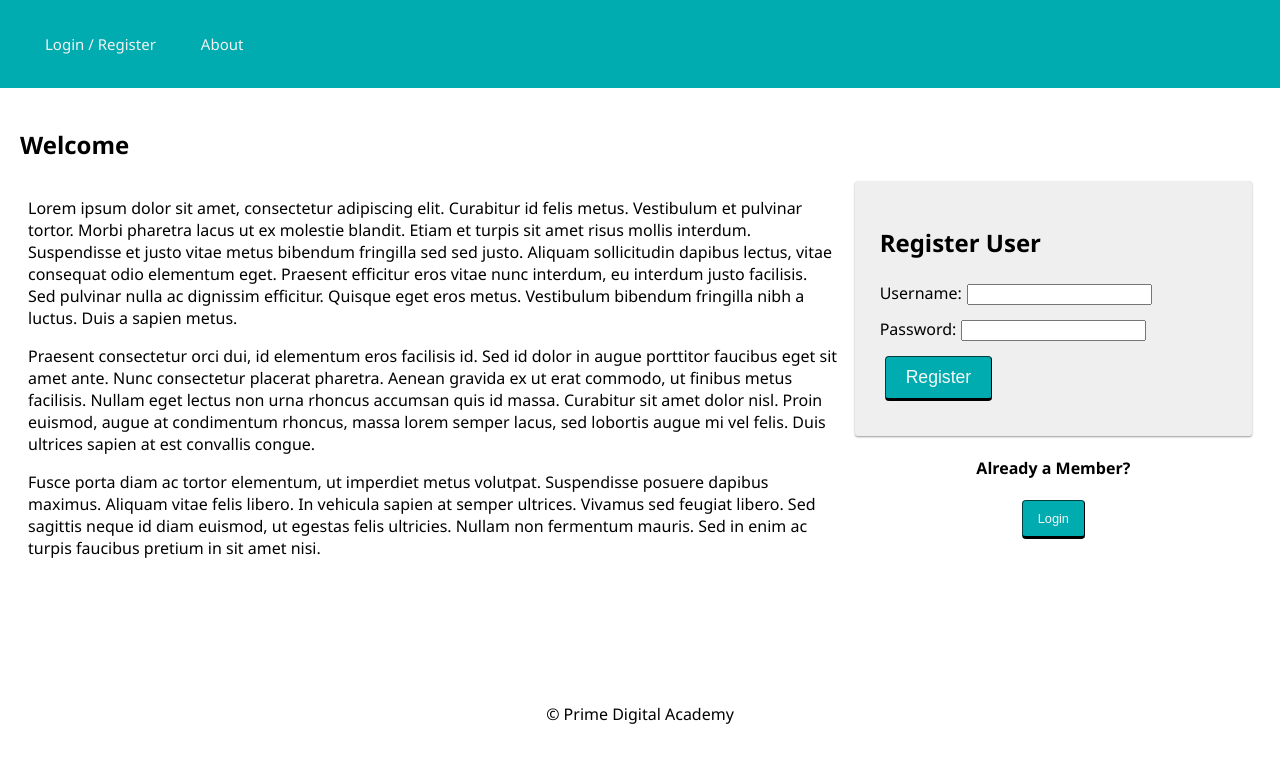
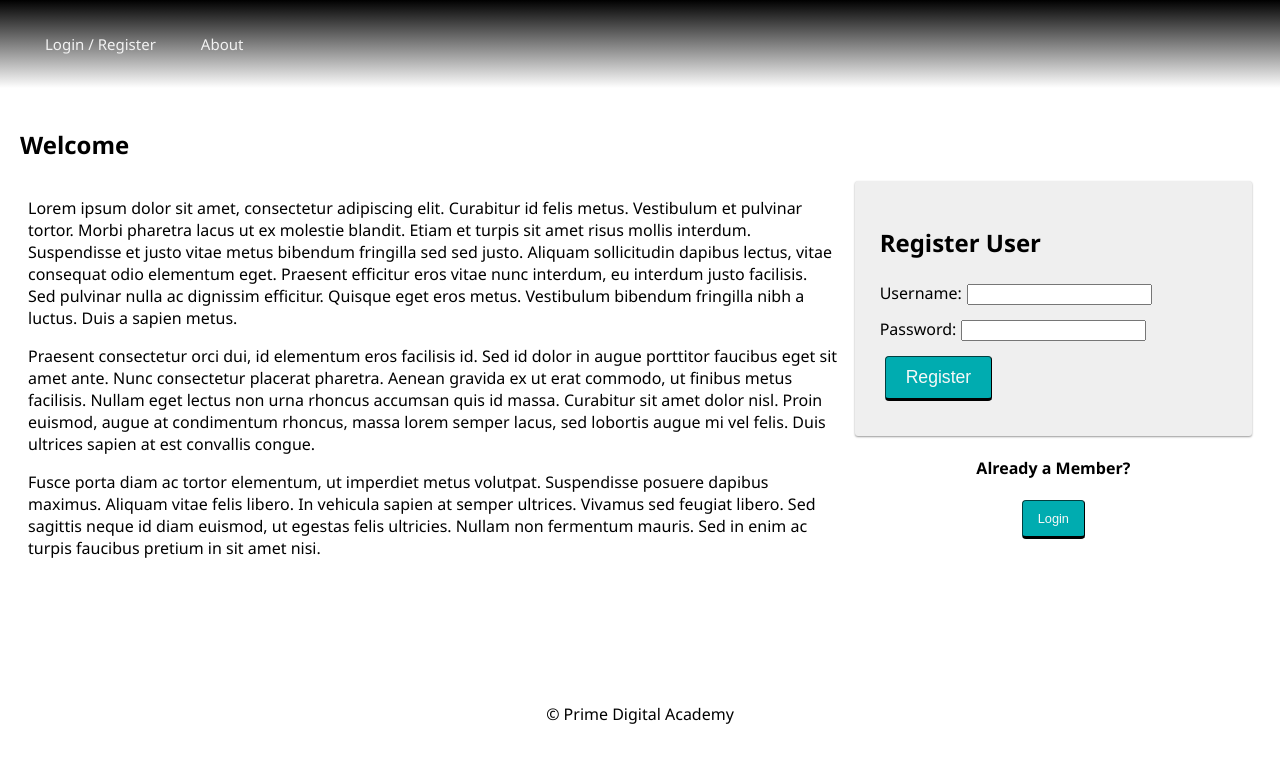
Before and after one commit to BradenSoller/idk, a React (Vite) app: page /#/home in a window 1280 px wide. Shown: the top 762 px of the page. Built offline with nearby package versions, Linux system fonts and the light colour scheme; no server answers.

Commit message:
changed nav color (Log out button still looks weird)

```diff
--- a/src/components/LogOutButton/LogOutButton.jsx
+++ b/src/components/LogOutButton/LogOutButton.jsx
@@ -1,10 +1,11 @@
 import React from 'react';
 import { useDispatch } from 'react-redux';
+import { Button } from '@mui/material';
 
 function LogOutButton(props) {
   const dispatch = useDispatch();
   return (
-    <button
+    <Button
       // This button shows up in multiple locations and is styled differently
       // because it's styled differently depending on where it is used, the className
       // is passed to it from it's parents through React props
@@ -12,7 +13,7 @@ function LogOutButton(props) {
       onClick={() => dispatch({ type: 'LOGOUT' })}
     >
       Log Out
-    </button>
+    </Button>
   );
 }
 
--- a/src/components/Nav/Nav.css
+++ b/src/components/Nav/Nav.css
@@ -6,7 +6,7 @@
 padding: 10px;
 
   /* margin: 0 0 30px; */
-  background-color: #00acb0;
+  background-image: linear-gradient(black, white);
   overflow: hidden;
 
 
@@ -20,14 +20,12 @@ padding: 10px;
   font-size: 24px;
   font-weight: 700;
   color: #f2f2f2;
-  padding-left: px;
   margin: 0;
 }
 
 .navLink {
   display: inline-block;
   color: #f2f2f2;
-  background-color: #00acb0;
   text-align: center;
   padding: 24px 10px;
   text-decoration: none;
@@ -36,11 +34,13 @@ padding: 10px;
 
   /* these last two make the logout button in
   the nav bar look like another link */
-  border: none;
-  cursor: pointer;
-  outline: 0;
+
 }
 
 .navLink:hover {
   background-color: #008183;
 }
+
+.NavLin {
+ background-color: #f2f2f2;
+}
--- a/src/components/Nav/Nav.jsx
+++ b/src/components/Nav/Nav.jsx
@@ -36,7 +36,8 @@ function Nav() {
               About
             </Link>
 
-            <LogOutButton className="navLink" />
+            <LogOutButton className="navLin" />
+
           </>
         )}
 
```
